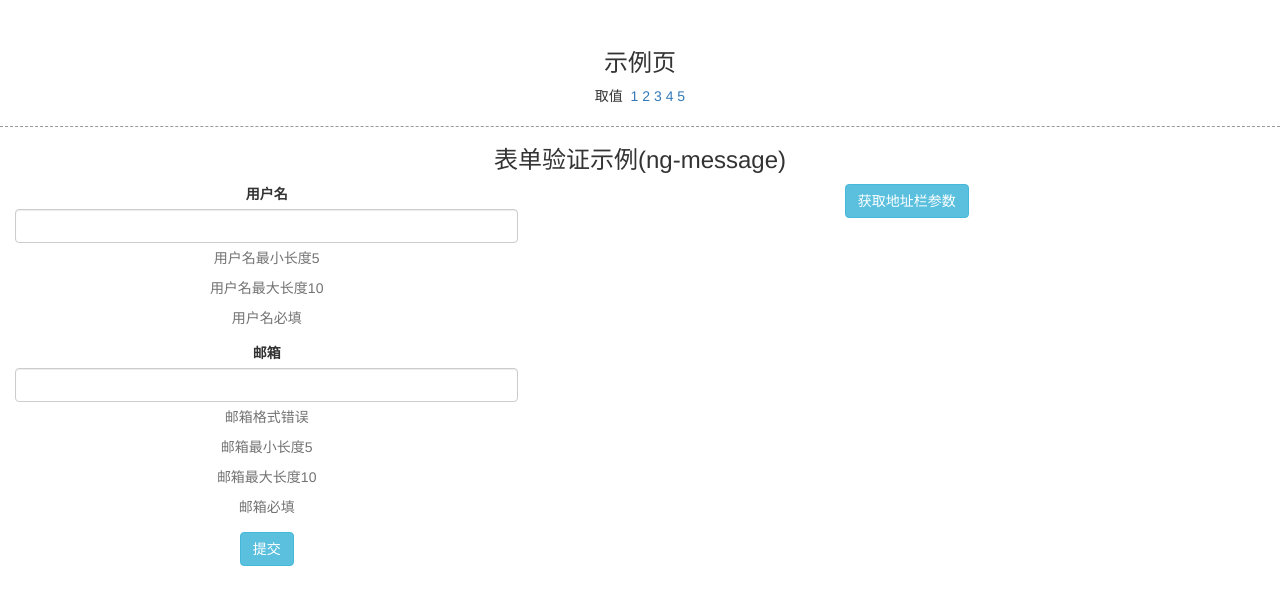
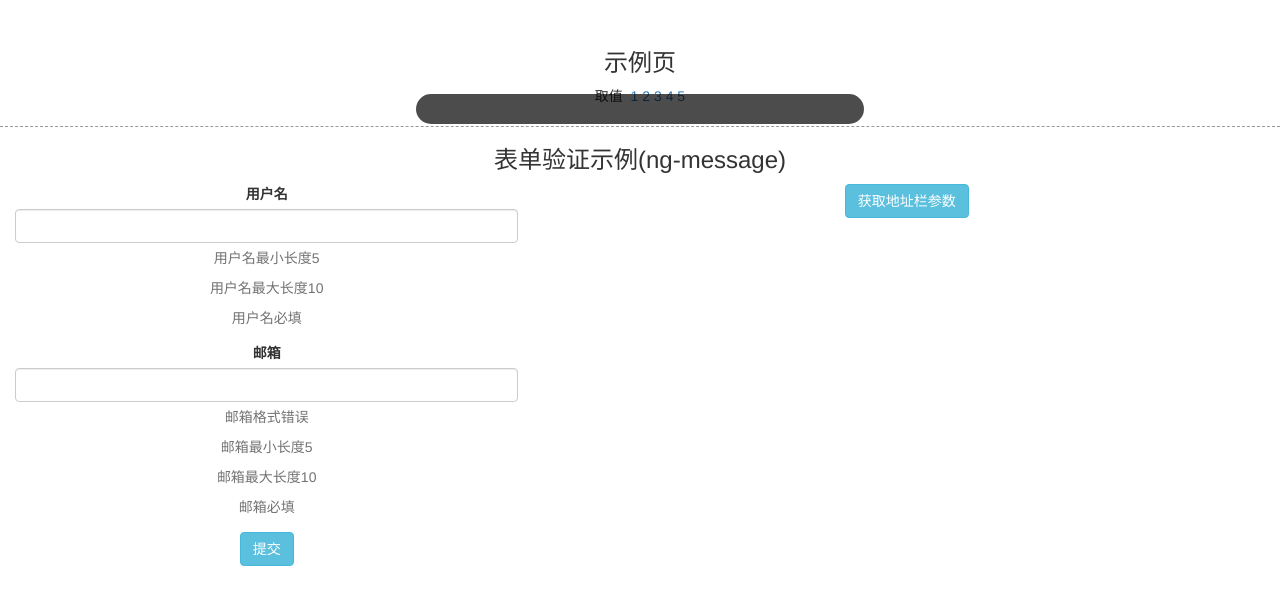
Before and after one commit to 349032805/eparty-weixin-spa, a website: page app/views/test.html in a window 1280 px wide. Drawn offline with nearby package versions, Linux system fonts and the light colour scheme.

Commit message:
git commit

```diff
--- a/app/styles/common.scss
+++ b/app/styles/common.scss
@@ -76,12 +76,14 @@ body{
     z-index: 1000;
     border:none;
     cursor: default;
-    min-width: 100px;
     height:30px;
     line-height: 30px;
-    position: fixed;
-    top:50%;
-    left:50%;
-    margin-left:-50px;
-    display: none;
+
+    position: absolute;
+    top:0;
+    left:0;
+    right:0;
+    bottom: 0;
+    margin:auto;
+    max-width:35%;
 }
--- a/app/views/test.html
+++ b/app/views/test.html
@@ -3,6 +3,7 @@
  .emample{
     text-align: center;
     padding-top:30px;
+    position: relative;
  }
 
  .split-line{
@@ -30,19 +31,21 @@
     z-index: 1000;
     border:none;
     cursor: default;
-    min-width: 100px;
     height:30px;
     line-height: 30px;
-    position: fixed;
-    top:50%;
-    left:50%;
-    margin-left:-50px;
-    display: none;
+
+    position: absolute;
+    top:0;
+    left:0;
+    right:0;
+    bottom: 0;
+    margin:auto;
+    max-width:35%;
 }
 
 </style>
 
-<link href="//cdn.bootcss.com/bootstrap/3.3.7/css/bootstrap.min.css" rel="stylesheet">
+<link href="http://cdn.bootcss.com/bootstrap/3.3.7/css/bootstrap.min.css" rel="stylesheet">
  <!-- 测试页 -->
 <div class="emample">
 
```
